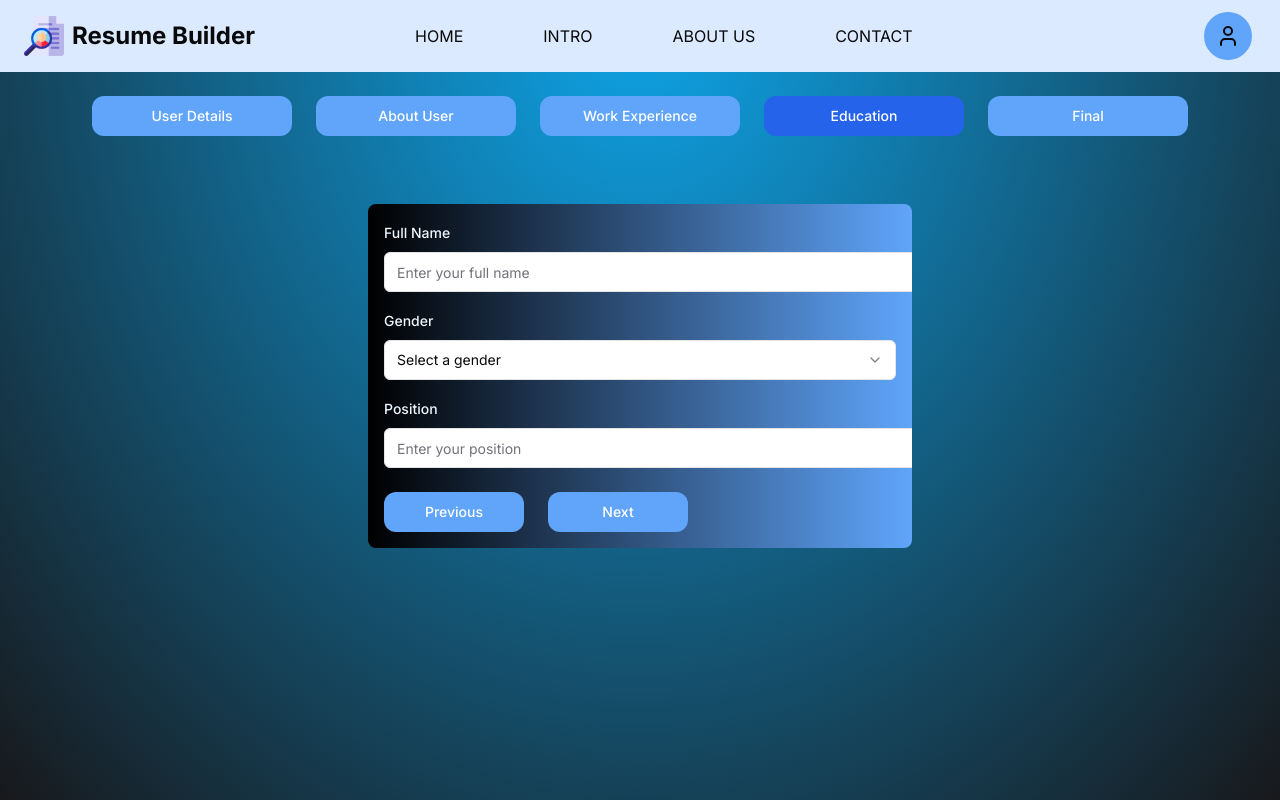
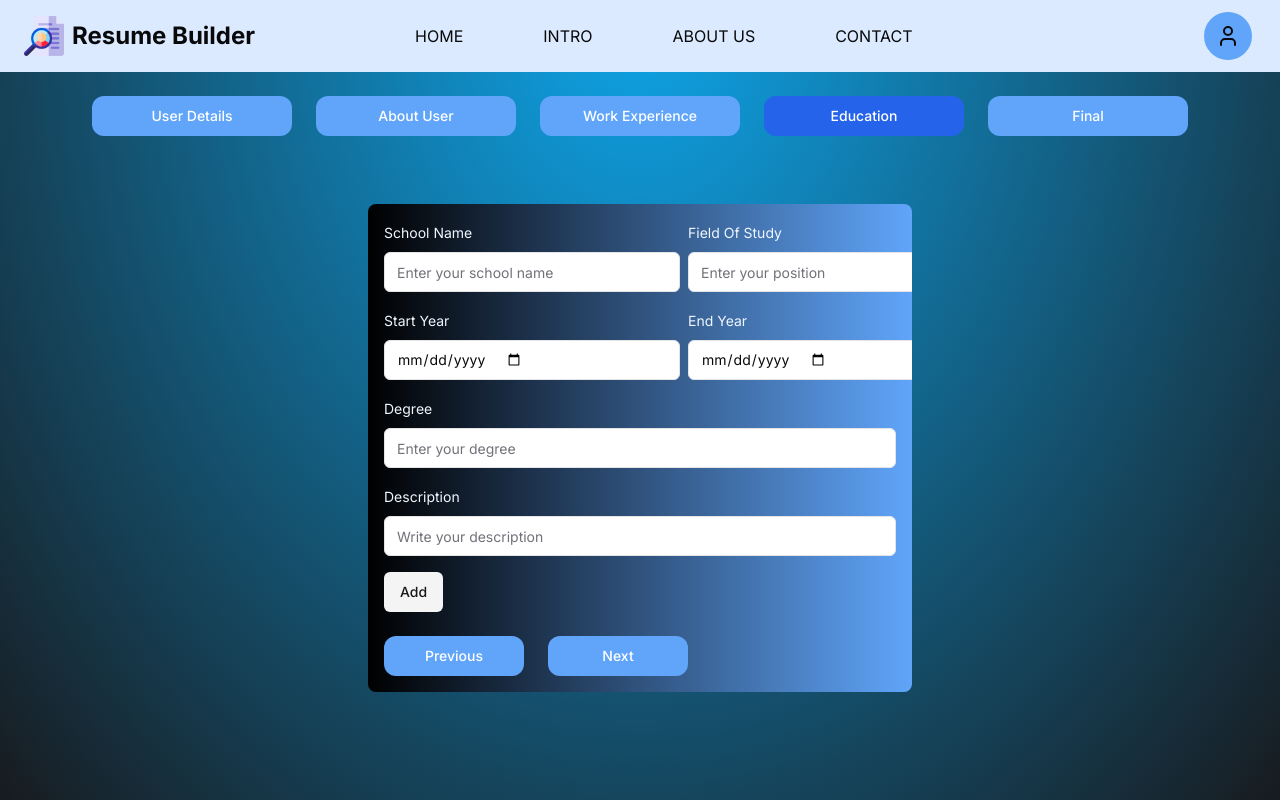
Before and after one commit to Mihir2423/resume_ai, a Next.js app: page /form in a window 1280 px wide. Both pictures are taken after a click on the button "Education". Shown: the top 800 px of the page. Built offline with nearby package versions, Linux system fonts and the light colour scheme.

Commit message:
feat: add last forms section

```diff
--- a/app/(root)/form/page.js
+++ b/app/(root)/form/page.js
@@ -1,7 +1,9 @@
 "use client";
 
 import AboutDetail from "@/components/form/about";
+import Education from "@/components/form/education";
 import Experience from "@/components/form/experience";
+import Final from "@/components/form/final";
 import UserDetail from "@/components/form/user-detail";
 import { Button } from "@/components/ui/button";
 import { Form } from "@/components/ui/form";
@@ -49,6 +51,7 @@ const FormPage = () => {
     end_year: "",
     description: "",
   });
+  const [educationList, setEducationList] = React.useState([]);
   const userDetails = useLocalStorage("userDetails");
   const id = userDetails?._id;
   const form = useForm({
@@ -64,7 +67,6 @@ const FormPage = () => {
       linkedin: "",
       github: "",
       about_me: "",
-      education: education,
       skills: [
         {
           skill: "",
@@ -74,7 +76,12 @@ const FormPage = () => {
   });
 
   const onSubmit = async (values) => {
-    console.log({ ...values, user_id: id, experience: experienceList });
+    console.log({
+      ...values,
+      user_id: id,
+      experience: experienceList,
+      education: educationList,
+    });
   };
 
   return (
@@ -106,8 +113,14 @@ const FormPage = () => {
                   experience={experience}
                 />
               )}
-              {activeTab === 3 && <UserDetail form={form} />}
-              {activeTab === 4 && <UserDetail form={form} />}
+              {activeTab === 3 && (
+                <Education
+                  education={education}
+                  setEducation={setEducation}
+                  setEducationList={setEducationList}
+                />
+              )}
+              {activeTab === 4 && <Final />}
               {activeTab === 4 ? (
                 <Button type="submit" variant="custom" className="w-full">
                   Submit
--- /dev/null
+++ b/components/form/education.jsx
@@ -0,0 +1,107 @@
+import React from "react";
+import { Input } from "../ui/input";
+import { Button } from "../ui/button";
+
+const Education = ({ setEducationList, setEducation, education }) => {
+  return (
+    <div className="space-y-4">
+      <div className="grid grid-cols-2 gap-2 items-center w-[600px]">
+        <div className="col-span-1">
+          <label className="text-blue-50 text-sm">School Name</label>
+          <Input
+            type="text"
+            value={education.school}
+            placeholder="Enter your school name"
+            className="mt-2"
+            onChange={(e) =>
+              setEducation((prev) => ({ ...prev, school: e.target.value }))
+            }
+          />
+        </div>
+        <div className="col-span-1">
+          <label className="text-blue-50 text-sm">Field Of Study</label>
+          <Input
+            type="text"
+            placeholder="Enter your position"
+            className="mt-2"
+            value={education.field_of_study}
+            onChange={(e) =>
+              setEducation((prev) => ({
+                ...prev,
+                field_of_study: e.target.value,
+              }))
+            }
+          />
+        </div>
+      </div>
+      <div className="grid grid-cols-2 gap-2 items-center w-[600px]">
+        <div className="col-span-1">
+          <label className="text-blue-50 text-sm">Start Year</label>
+          <Input
+            type="date"
+            value={education.start_year}
+            placeholder="Enter your position"
+            className="mt-2"
+            onChange={(e) =>
+              setEducation((prev) => ({ ...prev, start_year: e.target.value }))
+            }
+          />
+        </div>
+        <div className="col-span-1">
+          <label className="text-blue-50 text-sm">End Year</label>
+          <Input
+            type="date"
+            value={education.end_year}
+            className="mt-2"
+            onChange={(e) =>
+              setEducation((prev) => ({ ...prev, end_year: e.target.value }))
+            }
+          />
+        </div>
+      </div>
+      <div>
+        <label className="text-blue-50 text-sm">Degree</label>
+        <Input
+          type="text"
+          value={education.degree}
+          placeholder="Enter your degree"
+          className="mt-2"
+          onChange={(e) =>
+            setEducation((prev) => ({ ...prev, degree: e.target.value }))
+          }
+        />
+      </div>
+      <div>
+        <label className="text-blue-50 text-sm">Description</label>
+        <Input
+          type="text"
+          value={education.description}
+          placeholder="Write your description"
+          className="mt-2"
+          onChange={(e) =>
+            setEducation((prev) => ({ ...prev, description: e.target.value }))
+          }
+        />
+      </div>
+      <Button
+        variant="secondary"
+        type="button"
+        onClick={() => {
+          setEducationList((prev) => [...prev, { education }]);
+          setEducation({
+            school: "",
+            degree: "",
+            field_of_study: "",
+            start_year: "",
+            end_year: "",
+            description: "",
+          });
+        }}
+      >
+        Add
+      </Button>
+    </div>
+  );
+};
+
+export default Education;
--- /dev/null
+++ b/components/form/final.jsx
@@ -0,0 +1,11 @@
+import React from "react";
+
+const Final = () => {
+  return (
+    <div>
+      <h1 className="text-zinc-50 text-center text-2xl">Thank You for filling the form.</h1>
+    </div>
+  );
+};
+
+export default Final;
```
